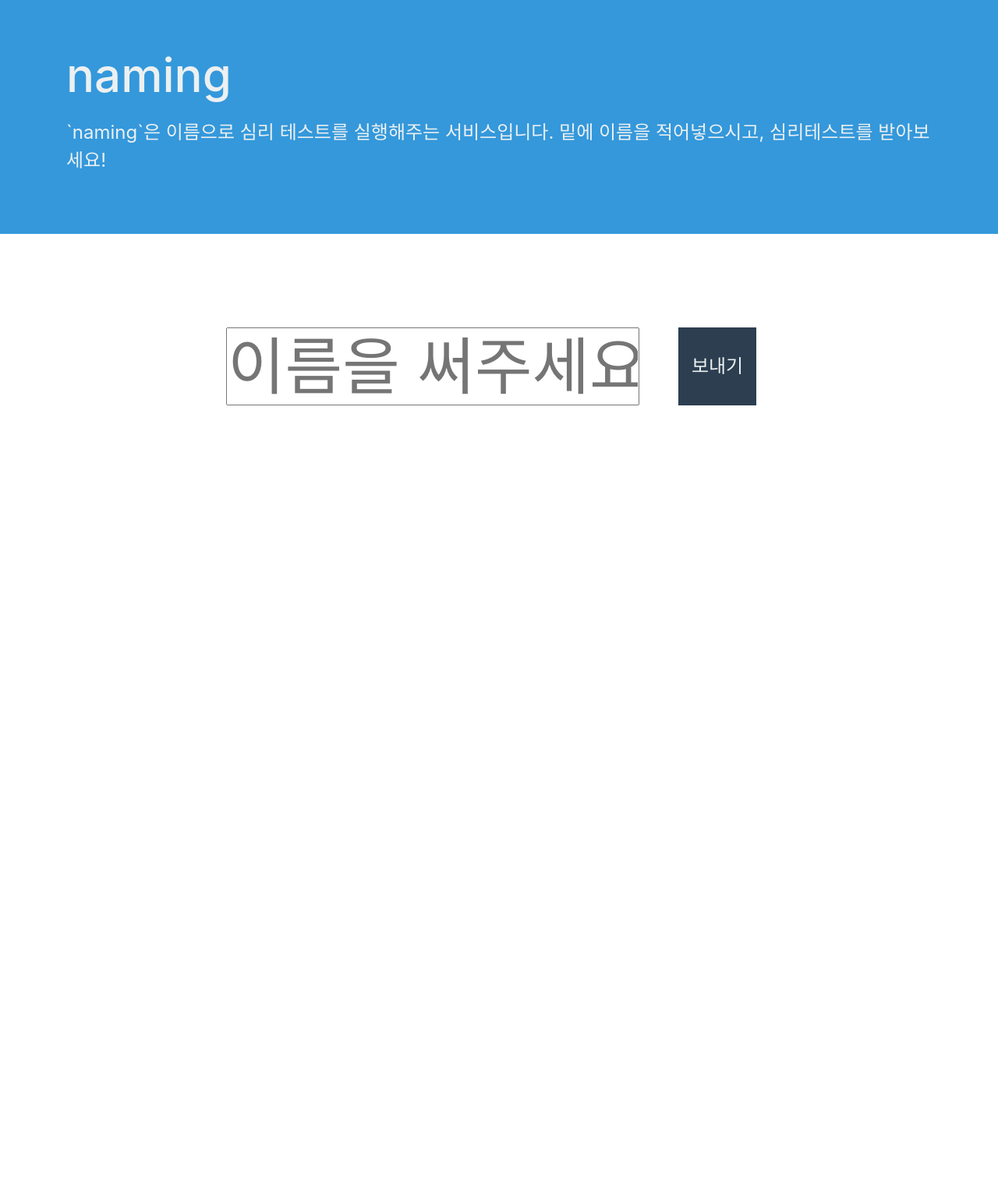
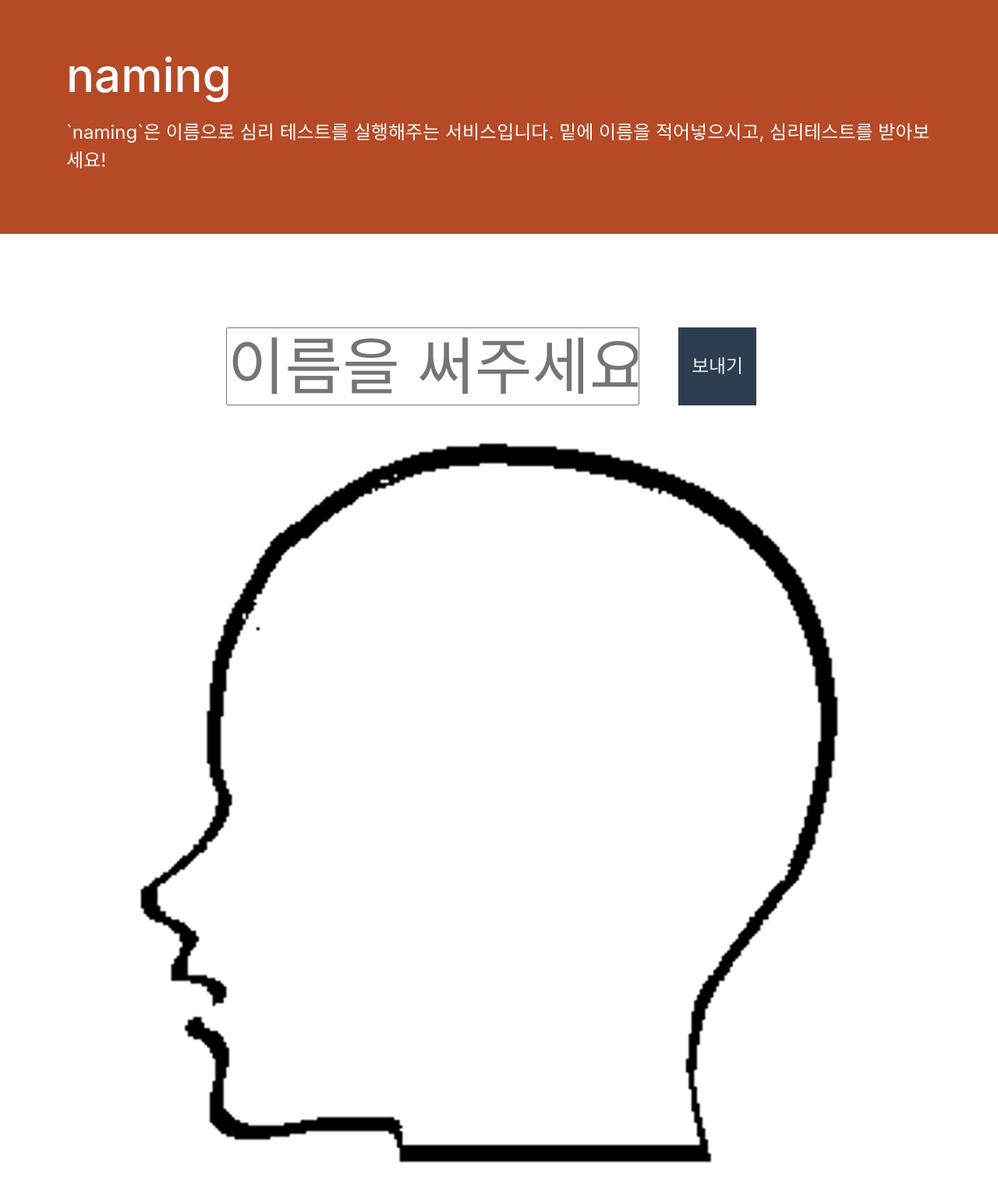
Before and after one commit to admire93/naming, a Flask app: page / in a window 1280 px wide. Shown: the whole page at 78% size. Before the commit the page ends 520 px from the top, so only its background shows below. Run offline with Flask 2, Linux system fonts and the light colour scheme; some libraries are stand-ins or nearby versions.

Commit message:
머리안에 차트 넣는거 완성

```diff
--- a/naming/web/static/css/style.css
+++ b/naming/web/static/css/style.css
@@ -1,9 +1,9 @@
 *, html, body { margin: 0; padding: 0; }
 #header {
   margin: 0; padding: 60px 0;
-  background-color: #3498DB;
+  background-color: #B64926;
   width: 100%;
-  color: #ECF0F1;
+  color: #FEFEFE;
 }
 
 #header .container h1 { margin: 0 0 20px 0; padding: 0; font-size: 60px; }
@@ -11,7 +11,7 @@
 
 
 
-form { width: 100%; }
+form { width: 100%; float: left; }
 form .inputs {
   margin: 0 auto;
   padding-top: 120px;
@@ -35,3 +35,12 @@ form .inputs button {
 }
 
 form .inputs button:hover { background: #2980B9; }
+
+div#result {
+  clear: left;
+  width: 1000px; height: 1000px;
+  margin: 0 auto;
+  background: transparent url('/static/img/head.png') no-repeat top left;
+}
+
+div#result svg { margin: 100px 0 0 250px; }
--- /dev/null
+++ b/naming/web/static/js/chart.js
@@ -0,0 +1,46 @@
+var draw_pie_feel = function(args) {
+
+      var width = 500;
+
+      var radius = width / 2;
+
+      var color = function(d) {
+        var c = ["#468966", "#FFF0A5", "#FFB03B", "#B64926", "#8E2800"];
+        var idx = 0;
+        for(i in args) {
+          if(d.data['feel'] == args[i]['feel']) {
+            idx = i;
+          }
+        }
+        return c[idx % c.length];
+      }
+
+      var pie = d3.layout.pie()
+          .sort(null)
+          .value(function(d) { return d['prob']; });
+
+      var arc = d3.svg.arc()
+          .outerRadius(radius - 10)
+          .innerRadius(150);
+
+      var svg = d3.select('#result').append('svg')
+          .attr('width', width)
+          .attr('height', width)
+        .append('g')
+          .attr('transform', 'translate(' + width / 2 + ',' + width / 2 + ')');
+
+      var g = svg.selectAll(".arc")
+          .data(pie(args))
+        .enter().append("g")
+          .attr("class", "arc");
+
+       g.append("path")
+       .attr("d", arc)
+       .style("fill", function(d) { return color(d); });
+
+       g.append("text")
+       .attr("transform", function(d) { return "translate(" + arc.centroid(d) + ")"; })
+       .attr("dy", ".35em")
+       .style("text-anchor", "middle")
+       .text(function(d) { return d.data['feel']; });
+}
--- a/naming/web/templates/index.html
+++ b/naming/web/templates/index.html
@@ -29,60 +29,22 @@
       </div>
     </form>
 
+    <div id="result">
+    </div>
+
     {{ import_bower('js', 'jquery', 'jquery.min.js') }}
     {{ import_bower('js', 'bootstrap', 'js/bootstrap.min.js') }}
     {{ import_static('js', 'bower_components/d3/d3.min.js') }}
+    {{ import_static('js', 'js/chart.js') }}
 
     <script type="text/javascript">
       var args = [];
 
-      var width = 500;
-
-      var radius = width / 2;
       {% for e, p in status %}
       args.push({'feel': '{{ e }}', 'prob': {{ '%.2f' % p }}});
       {% endfor %}
 
-      var color = function(d) {
-        var c = ["3C855C", "FFEC6C", "#FFC343", "#FFA14A", "#E85649"];
-        var idx = 0;
-        for(i in args) {
-          if(d.data['feel'] == args[i]['feel']) {
-            idx = i;
-          }
-        }
-        return c[idx % c.length];
-      }
-
-      var pie = d3.layout.pie()
-          .sort(null)
-          .value(function(d) { return d['prob']; });
-
-      var arc = d3.svg.arc()
-          .outerRadius(radius - 10)
-          .innerRadius(0);
-
-      var svg = d3.select('body').append('svg')
-          .attr('width', width)
-          .attr('height', width)
-        .append('g')
-          .attr('transform', 'translate(' + width / 2 + ',' + width / 2 + ')');
-
-
-      var g = svg.selectAll(".arc")
-          .data(pie(args))
-        .enter().append("g")
-          .attr("class", "arc");
-
-       g.append("path")
-       .attr("d", arc)
-       .style("fill", function(d) { return color(d); });
-
-       g.append("text")
-       .attr("transform", function(d) { return "translate(" + arc.centroid(d) + ")"; })
-       .attr("dy", ".35em")
-       .style("text-anchor", "middle")
-       .text(function(d) { return d.data['feel']; });
+      draw_pie_feel(args);
     </script>
   </body>
 </html>
```
Also changed, not shown: naming/web/static/img/head.png (added).
